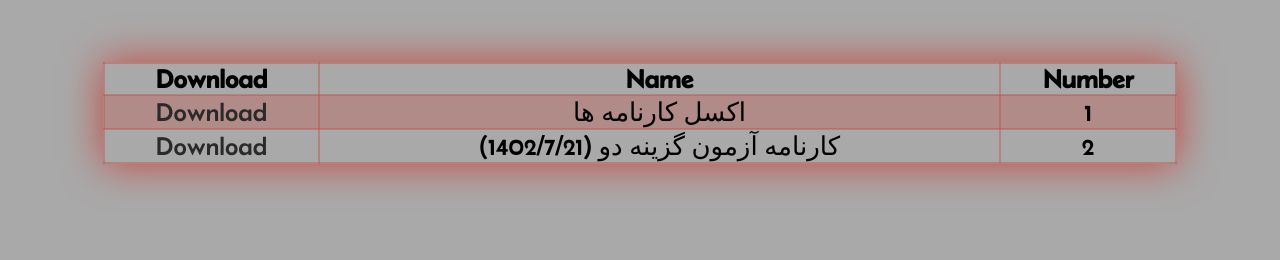
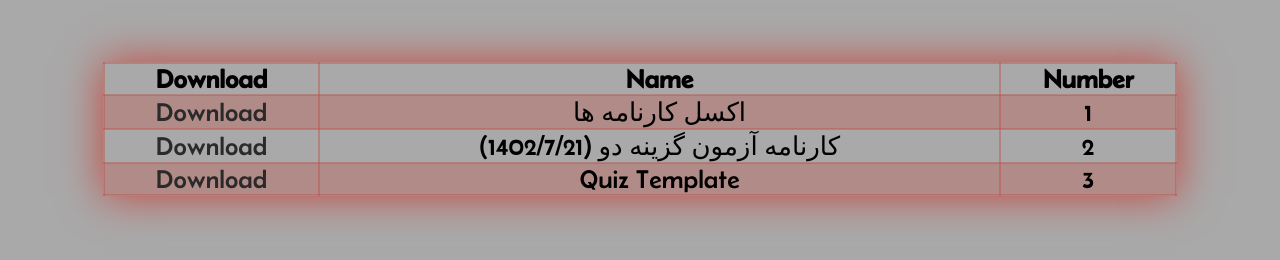
Before and after one commit to aryanshahbaz/Download, a plain HTML site: page index.html in a window 1280 px wide. Shown: the part 142-402 px from the top of the page. Drawn offline with Linux system fonts and the light colour scheme.

Commit message:
Update index.html

```diff
--- a/index.html
+++ b/index.html
@@ -31,6 +31,11 @@
                 <td>کارنامه آزمون گزینه دو (1402/7/21)</td>
                 <td>2</td>
             </tr>
+            <tr>
+                <td><a href="./Contents/Quiz Template.xlsx" download>Download</a></td>
+                <td>Quiz Template</td>
+                <td>3</td>
+            </tr>
         </table>
     </body>
 </html>
```
